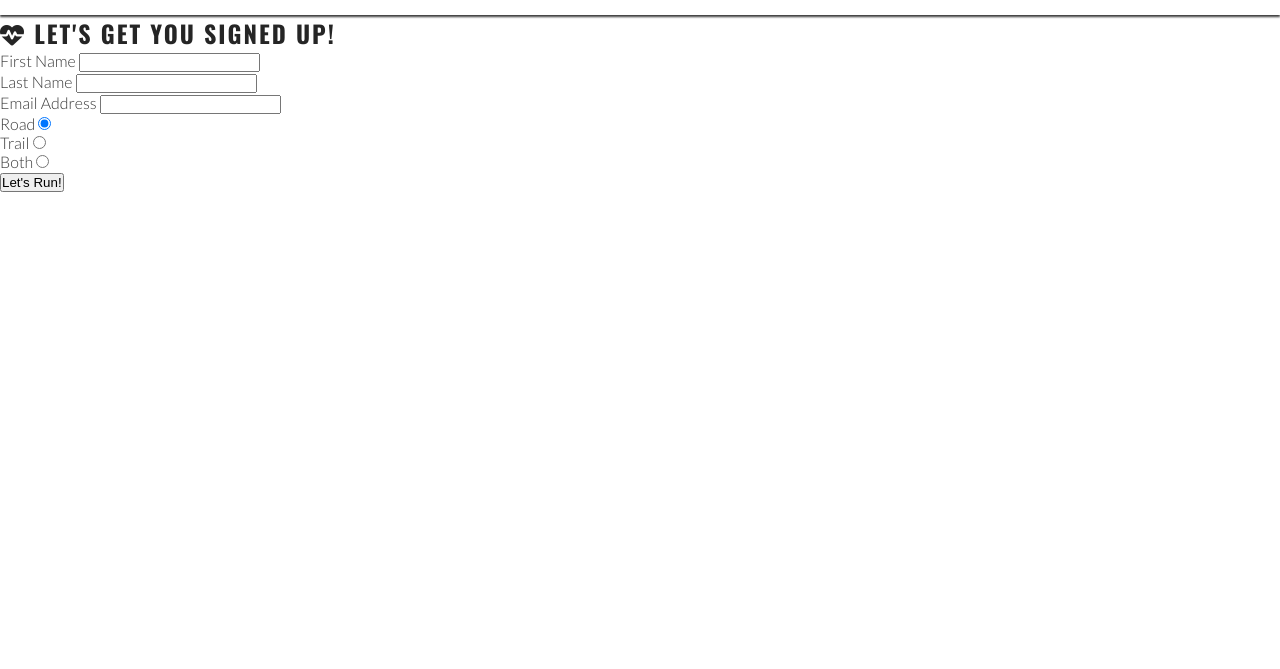
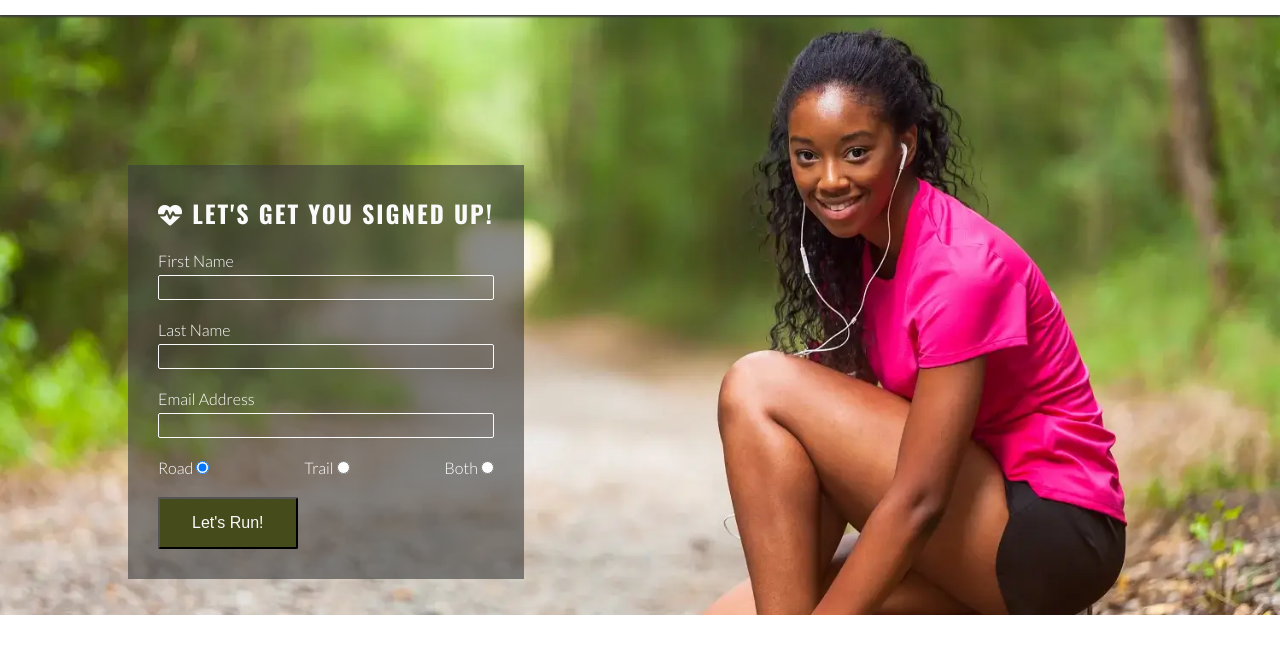
Before and after one commit to osaroo3/love_runnnig_wtp, a plain HTML site: page signup.html in a window 1280 px wide. Shown: the part 80-749 px from the top of the page. Drawn offline with nearby package versions, Linux system fonts and the light colour scheme.

Commit message:
Add style to the signup form for large screen

```diff
--- a/assets/css/style.css
+++ b/assets/css/style.css
@@ -207,6 +207,57 @@ main {
     line-height: 0;
 }
 
+/* Form */
+#signup {
+    background-image: url("../images/signup-image.webp");
+    background-size: cover;
+    background-position: 75%;
+    padding: 20px 10% 0 10%;
+    flex-grow: 1;
+}
+
+
+#signup-form {
+    color: #ffffff;
+    background-color: rgba(60, 60, 60, 0.6);
+    padding: 30px;
+}
+
+
+#signup-form>h2 {
+    color: #fafafa;
+    margin-bottom: 20px;
+}
+
+
+.text-input {
+    background: transparent;
+    color: #fafafa;
+    width: 100%;
+    height: 25px;
+    margin: 5px 0 20px 0;
+    border: 1px solid #fafafa;
+    border-radius: 2px;
+    padding: 0 5px;
+}
+
+
+.radio-buttons {
+    width: 100%;
+    display: flex;
+    justify-content: space-between;
+}
+
+
+.join-button {
+    margin-top: 20px;
+    border-radius: 2px;
+    padding: 15px 32px;
+    font-size: 100%;
+    background-color: #454b1b;
+    color: #fafafa;
+}
+
 /* footer content*/
 #social-networks {
     text-align: center;
@@ -297,6 +348,33 @@ main {
         column-count: 3;
     }
 
+    /* Form */
+
+    #signup {
+        height: 600px;
+        width: 100%;
+        background-position: center;
+        position: relative;
+
+    }
+
+    #signup-form {
+        max-width: 400px;
+        position: absolute;
+        left: 10%;
+        top: 150px;
+    }
+
+    .text-input:hover {
+        border-color: #f16c6b;
+    }
+
+    .join-button:hover {
+        background-color: #fafafa;
+        color: #454b1b;
+    }
+}
+
 /*Large devices (laptops and desktops:992px and up)*/
 @media screen and (min-width:992px) {
     #menu a:hover {
@@ -306,7 +384,10 @@ main {
     #photos {
         column-count: 4;
     }
+
+
 }
+
 
 /*Large devices (laptops and desktops:1200px and up)*/
 @media screen and (min-width:1200px) {
@@ -329,4 +410,6 @@ main {
     #benefit-mental {
         order: 3;
     }
+
+
 }
```
Also changed, not shown: signup.html (+0 -1 lines), assets/images/signup-image.webp (added). Lines whose indentation alone changed are shown as unchanged.
